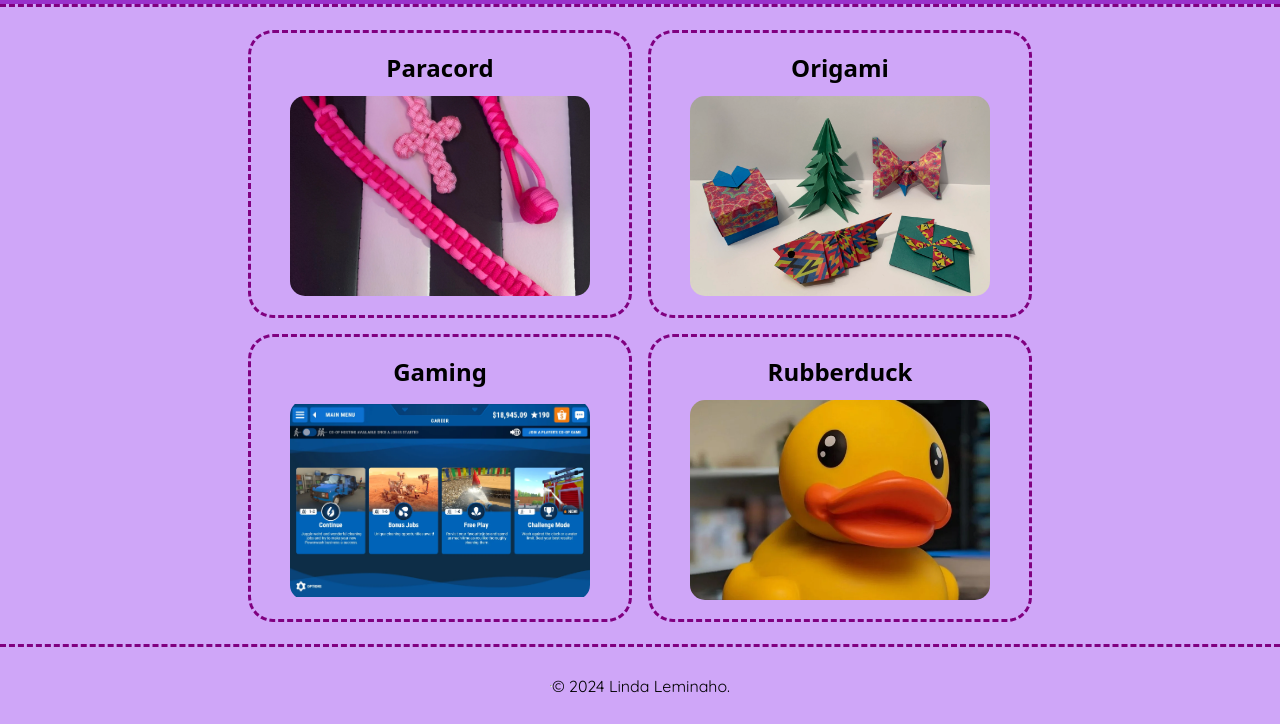
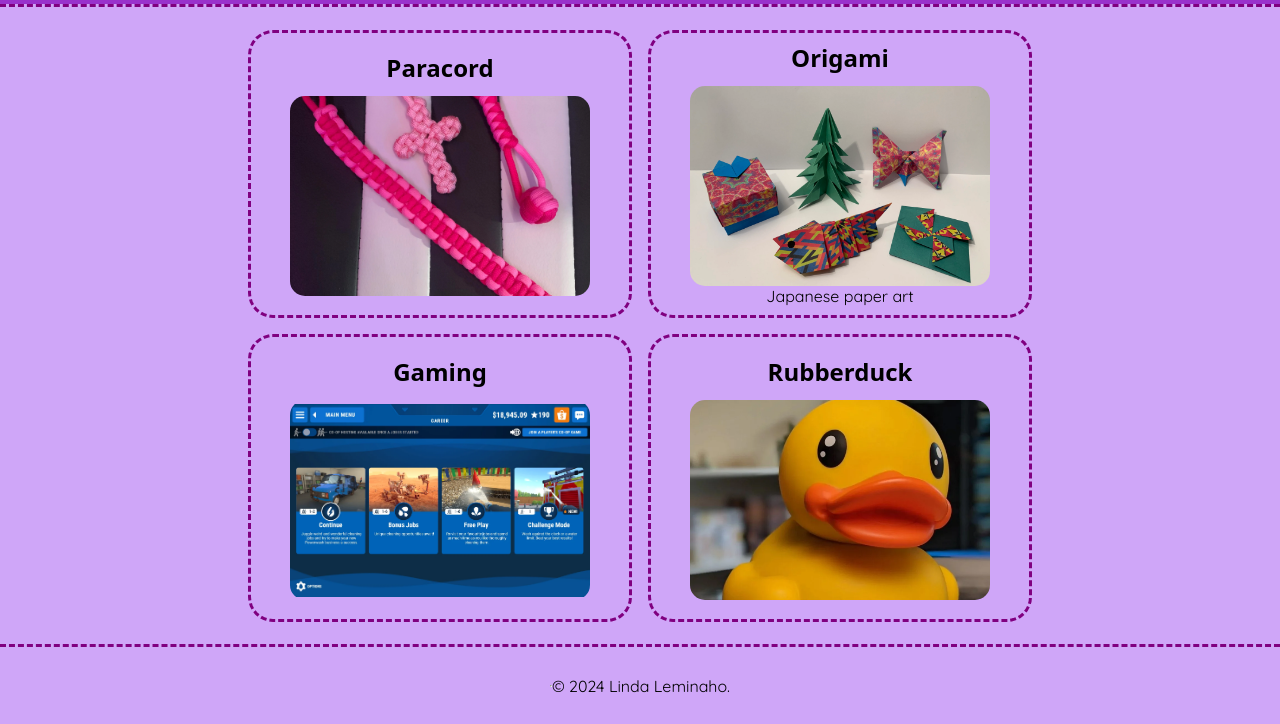
Before and after one commit to Zileena6/githobby, a website built with Parcel: page src/index.html in a window 1280 px wide. Shown: the part 76-800 px from the top of the page. Built offline with nearby package versions, Linux system fonts and the light colour scheme; a web font is replaced by a local one.

Commit message:
Adds origami text

```diff
--- a/src/index.html
+++ b/src/index.html
@@ -33,6 +33,7 @@
                 <div class="image-container">
                     <img src="./assets/origami.webp" alt="figures made of origami paper">
                 </div>
+                <p>Japanese paper art</p>
             </section>
 
             <section class="gaming card">
```
